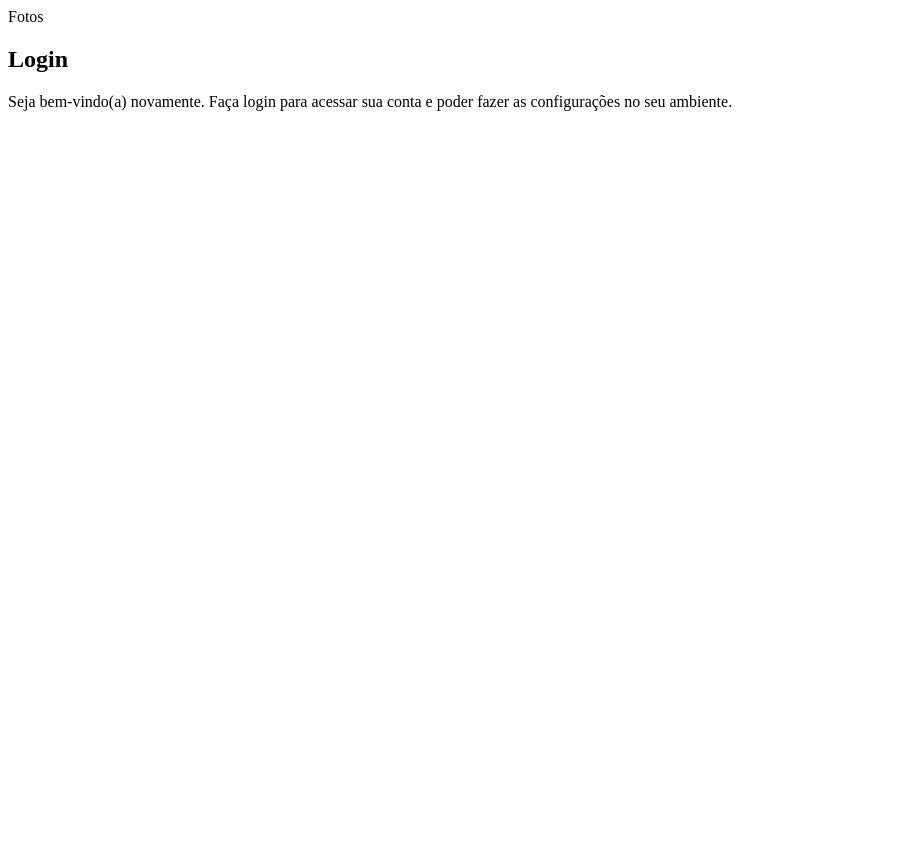
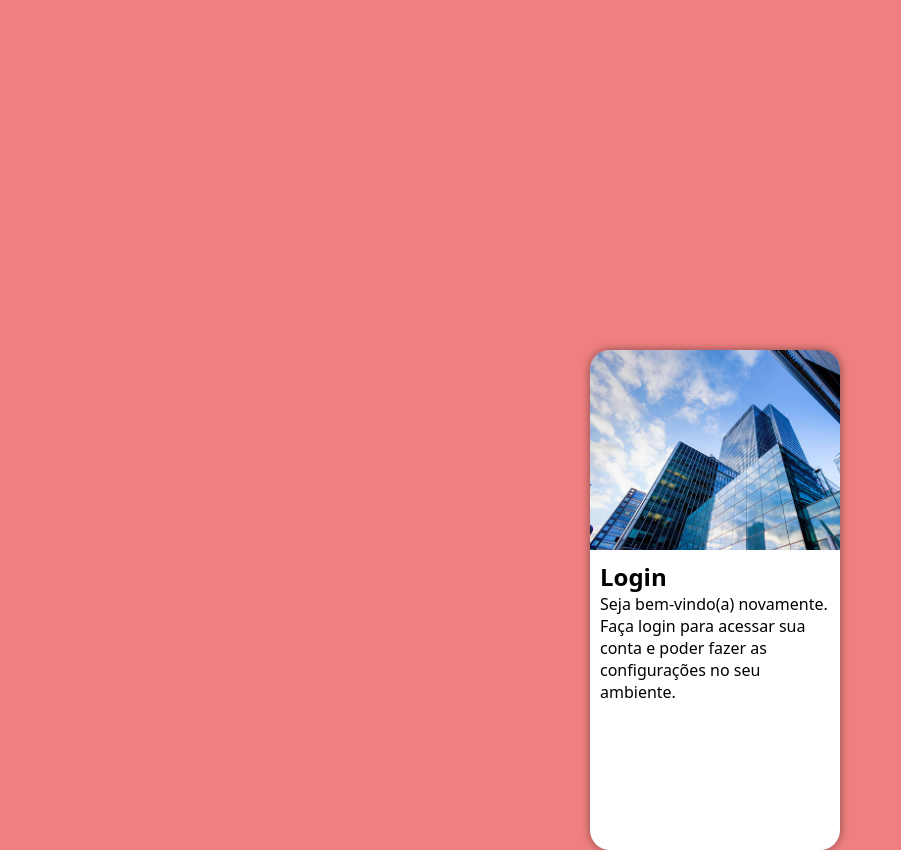
Before and after one commit to franciscopaulinogaspar/Projecto-Login, a plain HTML site: page index.html in a window 1280 px wide. Shown: the whole page, without its empty margins (0-901 px from the left). Before the commit the page ends 800 px from the top, so only its background shows below. Drawn offline with Linux system fonts and the light colour scheme.

Commit message:
Actualizei o projecto

```diff
--- a/estilos/style.css
+++ b/estilos/style.css
@@ -1 +1,45 @@
 @charset "UTF-8";
+
+*{
+    font-family: system-ui, -apple-system, BlinkMacSystemFont, 'Segoe UI', Roboto, Oxygen, Ubuntu, Cantarell, 'Open Sans', 'Helvetica Neue', sans-serif;
+    padding: 0px;
+    margin: 0px;
+    box-sizing: border-box;
+}
+body, html{
+    background-color: lightcoral;
+    height: 100vh;
+    width: 100vw;
+
+}
+main{
+    position: relative;
+    height: 100vh;
+    width: 100vw;
+
+}
+section#login {
+    position: absolute;
+    top: 50%;
+    left: 50%;
+    transform: translate(-50px, -50px);
+    overflow: hidden;
+    box-shadow: 0px 0px 10px rgba(0, 0, 0, 0.450) ;
+
+    background-color: white;
+    width: 250px;
+    height: 500px;
+    border-radius: 20px;
+
+}
+section#login > div#imagens{
+    display: block;
+    background: lightcoral url(../imagens/metal.jpg) no-repeat;
+    background-size: cover;
+    height: 200px;
+}
+section#login > div#formulario{
+    display: block;
+    padding: 10px;
+
+}
--- a/index.html
+++ b/index.html
@@ -10,7 +10,6 @@
     <main>
        <section id="login">
             <div id="imagens">
-                Fotos
             </div>
             <div id="formulario">
                 <h1>Login</h1>
```
Also changed, not shown: imagens/metal.jpg (renamed from imagens/login.jpg).
